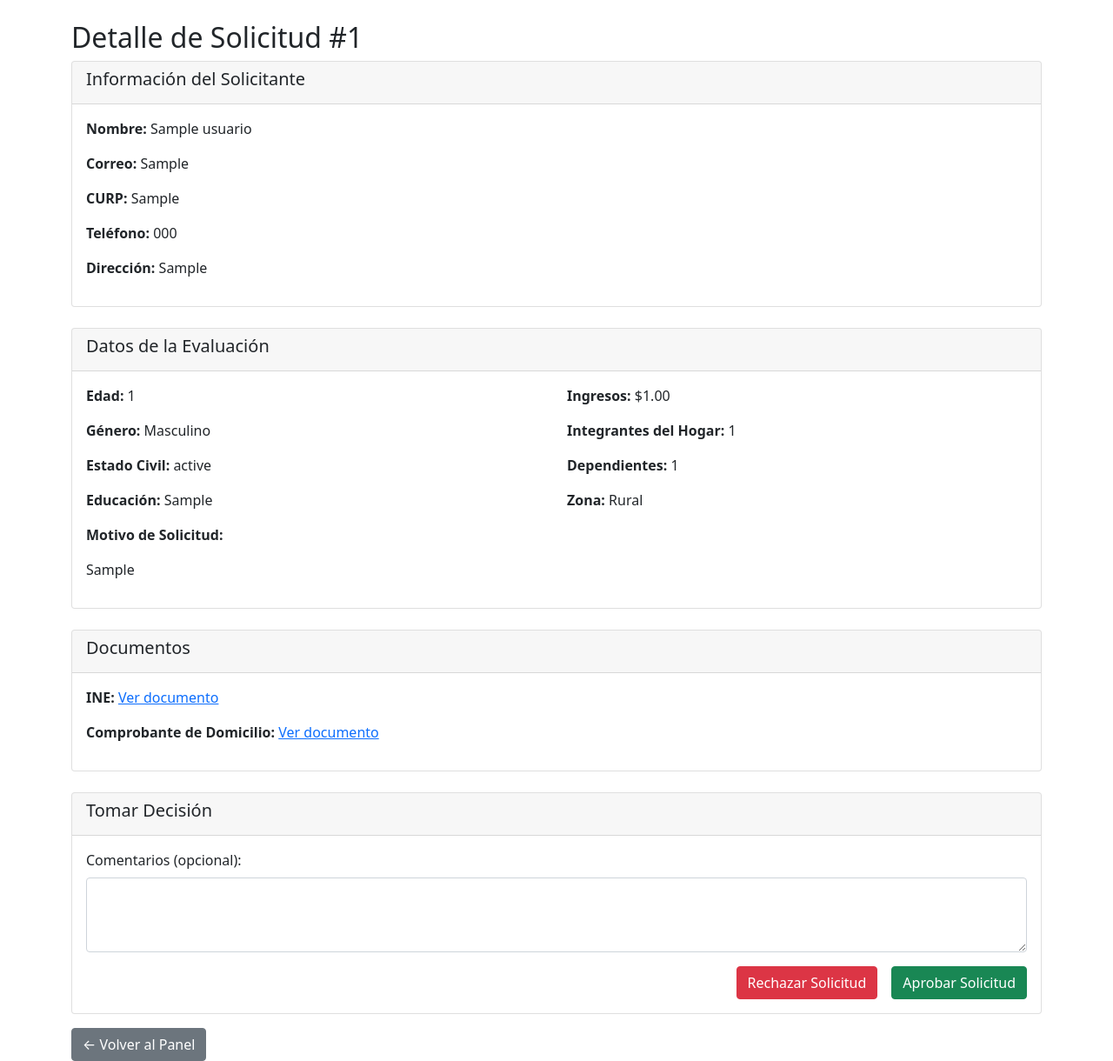
After one commit to DANIELGALICIA979/Pagina, a Flask app: page /admin/solicitud/1 in a window 1280 px wide. The commit adds this page. Shown: the whole page at 87% size. Run offline with Flask 3, Linux system fonts and the light colour scheme; the visitor is signed in with stand-in values (Sample User, id 1); tables that the repository leaves empty hold one stand-in row (values such as "Sample post").

Commit message:
Panel de administrador, login y registro en archivos separados.

```diff
--- a/Pagina Terminada/app.py
+++ b/Pagina Terminada/app.py
@@ -1,9 +1,10 @@
-from flask import Flask, render_template, render_template_string, request, redirect, url_for, session, flash
+from flask import Flask, render_template, request, redirect, url_for, session, flash
 import re
 import mysql.connector
 import bcrypt
 import os
 from werkzeug.utils import secure_filename
+from functools import wraps
 
 
 app = Flask(__name__)
@@ -17,7 +18,7 @@ app.config['UPLOAD_FOLDER'] = UPLOAD_FOLDER
 db = mysql.connector.connect(
     host="localhost",
     user="root",         # ← cambia si tu usuario no es root
-    password="202233759",  # ← pon aquí tu contraseña de MySQL
+    password="xd",  # ← pon aquí tu contraseña de MySQL
     database="paginaweb"
 )
 cursor = db.cursor(dictionary=True)
@@ -44,96 +45,14 @@ def validar_contrasena(contrasena):
 
     return True, "Contraseña válida"
 
-plantilla_login = """
-<!doctype html>
-<html lang="es">
-<head>
-    <meta charset="utf-8">
-    <title>Login</title>
-    <style>
-        body { font-family: Arial, sans-serif; background: #802d20; color: white; text-align: center; }
-        .container { background: #d7a773; padding: 30px; border-radius: 15px; width: 300px; margin: auto; margin-top: 100px; }
-        input { padding: 10px; width: 90%; margin: 5px 0; border: none; border-radius: 8px; }
-        button { background: #c96148; color: white; border: none; padding: 10px; width: 100%; margin-top: 10px; border-radius: 8px; cursor: pointer; }
-        button:hover { background: #dca791; }
-        a { color: #c96148; text-decoration: none; }
-        .alert { background: #ff6b6b; color: white; padding: 10px; border-radius: 5px; margin: 10px 0; }
-        .success { background: #51cf66; color: white; padding: 10px; border-radius: 5px; margin: 10px 0; }
-        .password-requirements { text-align: left; background: #f8f9fa; color: #333; padding: 10px; border-radius: 5px; margin: 10px 0; font-size: 12px; }
-    </style>
-</head>
-<body>
-    <div class="container">
-        <h2>Iniciar sesión</h2>
-        {% with messages = get_flashed_messages() %}
-            {% if messages %}
-                {% for message in messages %}
-                    <div class="alert">{{ message }}</div>
-                {% endfor %}
-            {% endif %}
-        {% endwith %}
-        <form method="post">
-            <input type="email" name="correo" placeholder="Correo" required><br>
-            <input type="password" name="contrasena" placeholder="Contraseña" required><br>
-            <button type="submit">Ingresar</button>
-        </form>
-        <p>¿No tienes cuenta? <a href="{{ url_for('registro') }}">Regístrate aquí</a></p>
-    </div>
-</body>
-</html>
-"""
-
-plantilla_registro = """
-<!doctype html>
-<html lang="es">
-<head>
-    <meta charset="utf-8">
-    <title>Registro</title>
-    <style>
-        body { font-family: Arial, sans-serif; background: #c96148; color: white; text-align: center; }
-        .container { background: #802d20; padding: 30px; border-radius: 15px; width: 300px; margin: auto; margin-top: 100px; }
-        input { padding: 10px; width: 90%; margin: 5px 0; border: none; border-radius: 8px; }
-        button { background: #d7a773; color: white; border: none; padding: 10px; width: 100%; margin-top: 10px; border-radius: 8px; cursor: pointer; }
-        button:hover { background: #dca791; }
-        a { color: #d7a773; text-decoration: none; }
-        .alert { background: #ff6b6b; color: white; padding: 10px; border-radius: 5px; margin: 10px 0; }
-        .success { background: #51cf66; color: white; padding: 10px; border-radius: 5px; margin: 10px 0; }
-        .password-requirements { text-align: left; background: #f8f9fa; color: #333; padding: 10px; border-radius: 5px; margin: 10px 0; font-size: 12px; }
-    </style>
-</head>
-<body>
-    <div class="container">
-        <h2>Crear cuenta</h2>
-        {% with messages = get_flashed_messages() %}
-            {% if messages %}
-                {% for message in messages %}
-                    <div class="alert">{{ message }}</div>
-                {% endfor %}
-            {% endif %}
-        {% endwith %}
-
-        <div class="password-requirements">
-            <strong>Requisitos de contraseña:</strong>
-            <ul>
-                <li>Entre 8 y 15 caracteres</li>
-                <li>Al menos una mayúscula</li>
-                <li>Al menos una minúscula</li>
-                <li>Al menos un número</li>
-            </ul>
-        </div>
-
-        <form method="post">
-            <input type="text" name="nombre" placeholder="Nombre Completo" required><br>
-            <input type="email" name="correo" placeholder="Correo" required><br>
-            <input type="password" name="contrasena" placeholder="Contraseña" required><br>
-            <button type="submit">Registrar</button>
-        </form>
-        <p>¿Ya tienes cuenta? <a href="{{ url_for('login') }}">Inicia sesión</a></p>
-    </div>
-</body>
-</html>
-"""
-
+def admin_required(f):
+    @wraps(f)
+    def decorated_function(*args, **kwargs):
+        if "usuario" not in session or not session.get("es_admin"):
+            flash("Acceso denegado. Se requiere cuenta de administrador.")
+            return redirect(url_for("login"))
+        return f(*args, **kwargs)
+    return decorated_function
 
 # RUTAS
 @app.route("/")
@@ -154,11 +73,17 @@ def login():
             session["usuario"] = usuario["nombre"]
             session["correo"] = usuario["correo"]
             session["id_usuario"] = usuario["id"]
-            flash("¡Inicio de sesión exitoso!")
-            return redirect(url_for("estado"))
+            session["es_admin"] = usuario.get("es_admin", False)
+
+            if session["es_admin"]:
+                flash("¡Bienvenido administrador!")
+                return redirect(url_for("admin_panel"))
+            else:
+                flash("¡Inicio de sesión exitoso!")
+                return redirect(url_for("estado"))
         else:
             flash("Correo o constraseña incorrectos")
-    return render_template_string(plantilla_login)
+    return render_template("login.html")
 
 
 @app.route("/registro", methods=["GET", "POST"])
@@ -173,12 +98,12 @@ def registro():
         existente = cursor.fetchone()
         if existente:
             flash("Ese correo ya está registrado.")
-            return render_template_string(plantilla_registro)
+            return render_template("registro.html")
 
         es_valida, mensaje = validar_contrasena(contrasena)
         if not es_valida:
             flash(mensaje)
-            return render_template_string(plantilla_registro)
+            return render_template("registro.html")
 
         hash_contra = bcrypt.hashpw(contrasena.encode('utf-8'), bcrypt.gensalt())
         cursor.execute("INSERT INTO usuarios (nombre, correo, contrasena) VALUES (%s, %s, %s)",
@@ -187,7 +112,7 @@ def registro():
 
         flash("Registro exitoso. Ahora inicia sesión.")
         return redirect(url_for("login"))
-    return render_template_string(plantilla_registro)
+    return render_template("registro.html")
 
 @app.route("/principal")
 def principal():
@@ -200,6 +125,72 @@ def logout():
     session.clear()
     flash("Has cerrado sesión correctamente.")
     return redirect(url_for("login"))
+
+#Ruta panel de administracion
+@app.route("/admin")
+@admin_required
+def admin_panel():
+    cursor.execute("""
+                   SELECT f.*, u.nombre, u.correo
+                   FROM formularios f
+                   JOIN usuarios u ON f.usuario_id = u.id
+                   WHERE f.status = 'En revisión'
+                   ORDER BY f.fecha_solicitud DESC
+                   """)
+    solicitudes = cursor.fetchall()
+    return render_template("admin_panel.html", solicitudes=solicitudes)
+
+#Ruta para detalles de una solicitud
+@app.route("/admin/solicitud/<int:solicitud_id>")
+@admin_required
+def ver_solicitud(solicitud_id):
+    cursor.execute("""
+                   SELECT f.*, u.nombre, u.correo, d.ine_path, d.comprobante_domicilio_path
+                   FROM formularios f
+                   JOIN usuarios u ON f.usuario_id = u.id
+                   LEFT JOIN documentos d ON f.usuario_id = d.usuario_id
+                   WHERE f.id = %s
+                   """, (solicitud_id,))
+    solicitud = cursor.fetchone()
+    if not solicitud:
+        flash("Solicitud no encontrada.")
+        return redirect(url_for("admin_panel"))
+    return render_template("detalle_solicitud.html", solicitud=solicitud)
+
+#Ruta para aprobar/rechazar solicitud
+@app.route("/admin/decision", methods=["POST"])
+@admin_required
+def tomar_decision():
+    solicitud_id = request.form.get("solicitud_id")
+    decision = request.form.get("decision")
+    comentarios = request.form.get("comentarios", "")
+
+    nuevo_status = "Aprobado" if decision == "aprobar" else "Denegado"
+
+    # Actualizar estado en la base de datos
+    cursor.execute("""
+                     UPDATE formularios
+                     SET status = %s, comentarios_admin = %s
+                     WHERE id = %s
+                   """, (nuevo_status, comentarios, solicitud_id))
+    db.commit()
+
+    flash(f"Solicitud {nuevo_status.lower()} correctamente.")
+    return redirect(url_for("admin_panel"))
+
+#Ruta historial de decisiones
+@app.route("/admin/historial")
+@admin_required
+def historial():
+    cursor.execute("""
+                   SELECT f.*, u.nombre, u.correo
+                   FROM formularios f
+                   JOIN usuarios u ON f.usuario_id = u.id
+                   WHERE f.status != 'En revisión'
+                   ORDER BY f.fecha_solicitud DESC
+                   """)
+    historial = cursor.fetchall()
+    return render_template("historial_admin.html", historial=historial)
 
 
 ##################################################################
--- /dev/null
+++ b/Pagina Terminada/templates/detalle_solicitud.html
@@ -0,0 +1,104 @@
+<!DOCTYPE html>
+<html>
+<head>
+    <title>Detalle de Solicitud</title>
+    <link href="https://cdn.jsdelivr.net/npm/bootstrap@5.1.3/dist/css/bootstrap.min.css" rel="stylesheet">
+</head>
+<body>
+    <div class="container mt-4">
+        <h2>Detalle de Solicitud #{{ solicitud.id }}</h2>
+
+        <!-- Información del usuario -->
+        <div class="card mb-4">
+            <div class="card-header">
+                <h5>Información del Solicitante</h5>
+            </div>
+            <div class="card-body">
+                <p><strong>Nombre:</strong> {{ solicitud.nombre }}</p>
+                <p><strong>Correo:</strong> {{ solicitud.correo }}</p>
+                <p><strong>CURP:</strong> {{ solicitud.curp }}</p>
+                <p><strong>Teléfono:</strong> {{ solicitud.telefono }}</p>
+                <p><strong>Dirección:</strong> {{ solicitud.direccion }}</p>
+            </div>
+        </div>
+
+        <!-- Información de la solicitud -->
+        <div class="card mb-4">
+            <div class="card-header">
+                <h5>Datos de la Evaluación</h5>
+            </div>
+            <div class="card-body">
+                <div class="row">
+                    <div class="col-md-6">
+                        <p><strong>Edad:</strong> {{ solicitud.edad }}</p>
+                        <p><strong>Género:</strong> {{ solicitud.genero }}</p>
+                        <p><strong>Estado Civil:</strong> {{ solicitud.estado_civil }}</p>
+                        <p><strong>Educación:</strong> {{ solicitud.nivel_educativo }}</p>
+                    </div>
+                    <div class="col-md-6">
+                        <p><strong>Ingresos:</strong> ${{ solicitud.ingresos_mensuales }}</p>
+                        <p><strong>Integrantes del Hogar:</strong> {{ solicitud.integrantes_hogar }}</p>
+                        <p><strong>Dependientes:</strong> {{ solicitud.dependientes_economicos }}</p>
+                        <p><strong>Zona:</strong> {{ solicitud.zona }}</p>
+                    </div>
+                </div>
+                <p><strong>Motivo de Solicitud:</strong></p>
+                <p>{{ solicitud.motivo_solicitud }}</p>
+            </div>
+        </div>
+
+        <!-- Documentos -->
+        <div class="card mb-4">
+            <div class="card-header">
+                <h5>Documentos</h5>
+            </div>
+            <div class="card-body">
+                <p><strong>INE:</strong>
+                    {% if solicitud.ine_path %}
+                        <a href="{{ url_for('static', filename=solicitud.ine_path) }}" target="_blank">Ver documento</a>
+                    {% else %}
+                        No subido
+                    {% endif %}
+                </p>
+                <p><strong>Comprobante de Domicilio:</strong>
+                    {% if solicitud.comprobante_domicilio_path %}
+                        <a href="{{ url_for('static', filename=solicitud.comprobante_domicilio_path) }}" target="_blank">Ver documento</a>
+                    {% else %}
+                        No subido
+                    {% endif %}
+                </p>
+            </div>
+        </div>
+
+        <!-- Formulario de decisión -->
+        <div class="card">
+            <div class="card-header">
+                <h5>Tomar Decisión</h5>
+            </div>
+            <div class="card-body">
+                <form action="{{ url_for('tomar_decision') }}" method="POST">
+                    <input type="hidden" name="solicitud_id" value="{{ solicitud.id }}">
+
+                    <div class="mb-3">
+                        <label for="comentarios" class="form-label">Comentarios (opcional):</label>
+                        <textarea class="form-control" id="comentarios" name="comentarios" rows="3"></textarea>
+                    </div>
+
+                    <div class="d-grid gap-2 d-md-flex justify-content-md-end">
+                        <button type="submit" name="decision" value="rechazar" class="btn btn-danger me-md-2"
+                                onclick="return confirm('¿Estás seguro de rechazar esta solicitud?')">
+                            Rechazar Solicitud
+                        </button>
+                        <button type="submit" name="decision" value="aprobar" class="btn btn-success"
+                                onclick="return confirm('¿Estás seguro de aprobar esta solicitud?')">
+                            Aprobar Solicitud
+                        </button>
+                    </div>
+                </form>
+            </div>
+        </div>
+
+        <a href="{{ url_for('admin_panel') }}" class="btn btn-secondary mt-3">← Volver al Panel</a>
+    </div>
+</body>
+</html>
--- a/Pagina Terminada/templates/index.html
+++ b/Pagina Terminada/templates/index.html
@@ -3,7 +3,7 @@
 <head>
   <meta charset="UTF-8">
   <meta name="viewport" content="width=device-width, initial-scale=1.0">
-  <title>Página Motivacional</title>
+  <title>Help U</title>
   <link rel="stylesheet" href="{{ url_for('static', filename='css/style.css') }}">
 </head>
 <body>
```
Also changed, not shown: Pagina Terminada/templates/admin_panel.html (added, +54 -0 lines), Pagina Terminada/templates/historial_admin.html (added, +57 -0 lines), Pagina Terminada/templates/login.html (added, +36 -0 lines), Pagina Terminada/templates/registro.html (added, +48 -0 lines), Pagina Terminada/uploads/Captura_de_pantalla_1.png (added), Pagina Terminada/uploads/Captura_de_pantalla_2025-09-02_141414.png (added).
